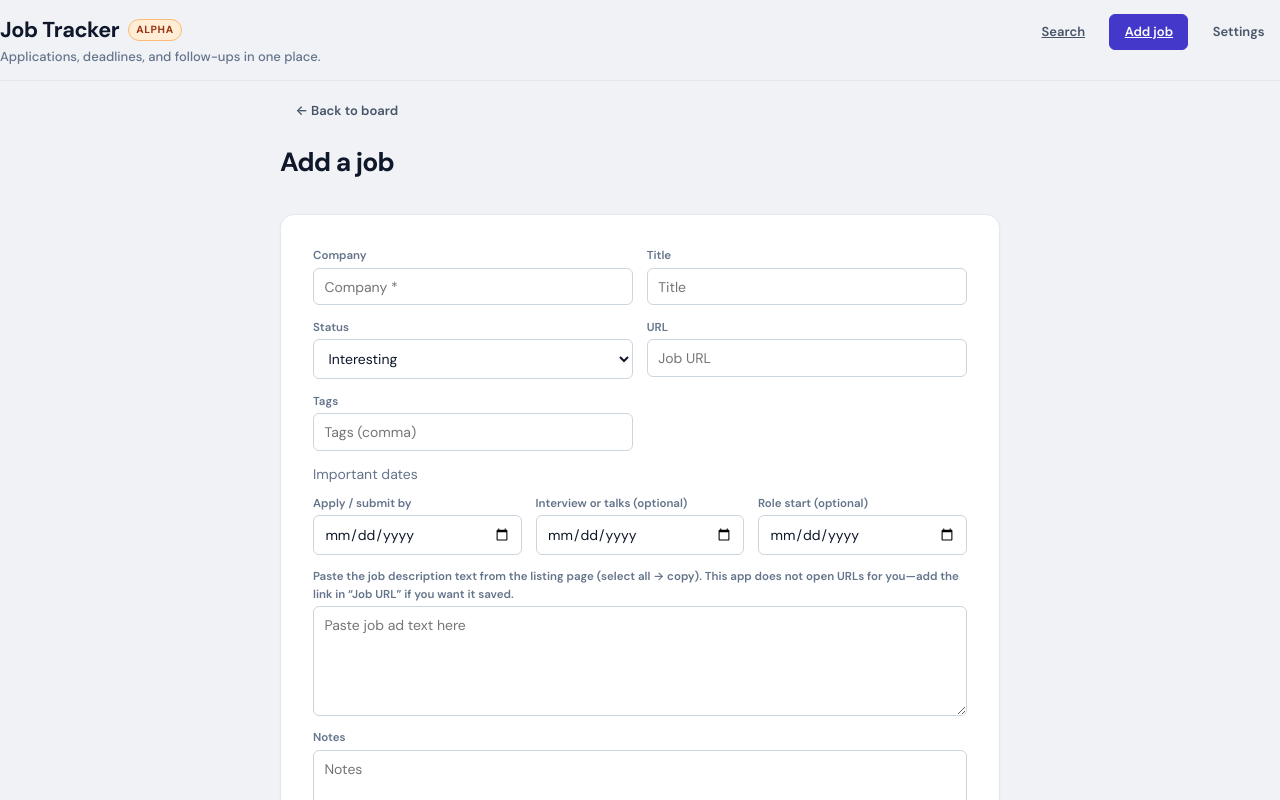
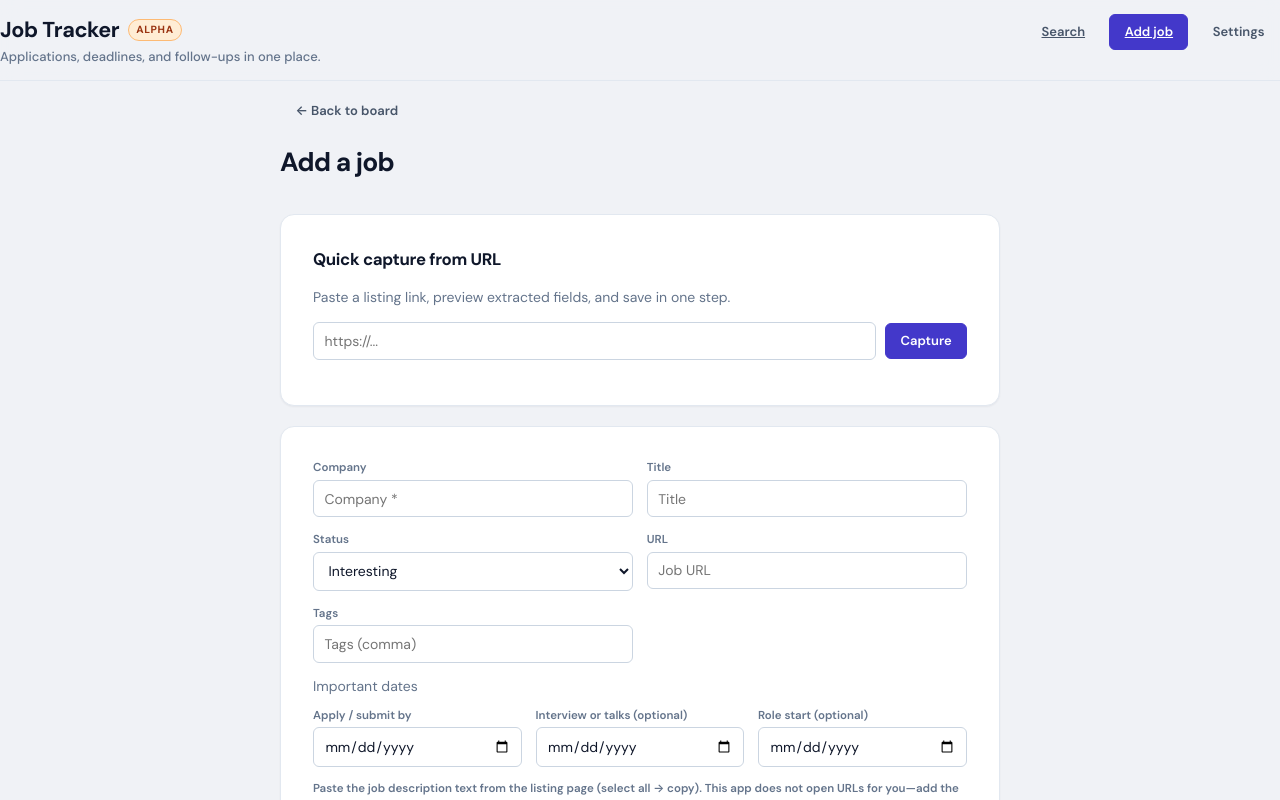
Before and after one commit to eikrad/Job-Tracker, a React (Vite) app: page /jobs/new in a window 1280 px wide. Shown: the top 800 px of the page. Built offline with nearby package versions, Linux system fonts and the light colour scheme.

Commit message:
feat(capture): add quick URL capture flow on Add Job page
Introduce a one-step capture bar with editable preview, URL validation, extraction fallback handling, and save-as-Interesting flow to reduce browser-to-app switching.

```diff
--- a/src/App.css
+++ b/src/App.css
@@ -920,6 +920,18 @@ pre {
   letter-spacing: -0.03em;
 }
 
+.captureCard {
+  margin-bottom: var(--space-lg);
+}
+
+.captureInputRow {
+  margin: var(--space-sm) 0 var(--space-md);
+}
+
+.captureInputRow input {
+  flex: 1;
+}
+
 .extractError {
   margin-top: var(--space-md);
   line-height: 1.45;
--- /dev/null
+++ b/src/features/capture/UrlCaptureCard.tsx
@@ -0,0 +1,155 @@
+import { useMemo, useState } from "react";
+import { fetchJobSearchResultPageText } from "../../lib/tauriApi";
+import type { NewJob } from "../../lib/types";
+import type { ExtractJobInfoResult } from "../extraction/extractJobInfo";
+import { en } from "../../i18n/en";
+import { createBaseCaptureDraft, normalizeCaptureUrl } from "./urlCapture";
+
+type CaptureState = "idle" | "fetching" | "extracted" | "failed" | "saved";
+
+type Props = {
+  statuses: string[];
+  onExtract: (rawText: string) => Promise<ExtractJobInfoResult>;
+  onSubmit: (payload: NewJob) => Promise<boolean>;
+};
+
+function mergeDraft(base: NewJob, partial: Partial<NewJob>): NewJob {
+  const next = { ...base };
+  for (const [key, value] of Object.entries(partial)) {
+    if (value == null) continue;
+    if (typeof value === "string" && !value.trim()) continue;
+    (next as Record<string, unknown>)[key] = value;
+  }
+  return next;
+}
+
+export function UrlCaptureCard({ statuses, onExtract, onSubmit }: Props) {
+  const defaultStatus = useMemo(() => statuses[0] ?? "Interesting", [statuses]);
+  const [urlInput, setUrlInput] = useState("");
+  const [state, setState] = useState<CaptureState>("idle");
+  const [error, setError] = useState("");
+  const [fetchWarning, setFetchWarning] = useState("");
+  const [draft, setDraft] = useState<NewJob | null>(null);
+
+  async function handleCapture() {
+    setError("");
+    setFetchWarning("");
+    const normalizedUrl = normalizeCaptureUrl(urlInput);
+    if (!normalizedUrl) {
+      setState("failed");
+      setDraft(null);
+      setError(en.capture.invalidUrl);
+      return;
+    }
+
+    setState("fetching");
+    let rawText: string | undefined;
+    try {
+      const fetched = await fetchJobSearchResultPageText(normalizedUrl);
+      if (fetched.trim()) rawText = fetched.trim();
+    } catch {
+      setFetchWarning(en.capture.fetchFallbackHint);
+    }
+
+    let nextDraft = createBaseCaptureDraft(normalizedUrl, defaultStatus);
+    if (rawText) {
+      nextDraft = { ...nextDraft, raw_text: rawText };
+      const extracted = await onExtract(rawText);
+      if (extracted.ok) {
+        nextDraft = mergeDraft(nextDraft, extracted.partial);
+      } else {
+        setFetchWarning((prev) => prev || extracted.error || en.capture.extractFallbackHint);
+      }
+    }
+
+    setDraft(nextDraft);
+    setState("extracted");
+  }
+
+  async function handleSave() {
+    if (!draft) return;
+    if (!draft.company.trim()) {
+      setError(en.capture.companyRequired);
+      return;
+    }
+    if (!draft.url?.trim()) {
+      setError(en.capture.urlRequired);
+      return;
+    }
+    setError("");
+    const ok = await onSubmit(draft);
+    if (!ok) return;
+    setState("saved");
+    setUrlInput("");
+    setDraft(null);
+    setFetchWarning("");
+  }
+
+  return (
+    <section className="card captureCard">
+      <h2>{en.capture.title}</h2>
+      <p className="muted">{en.capture.subtitle}</p>
+      <div className="row captureInputRow">
+        <input
+          value={urlInput}
+          onChange={(e) => setUrlInput(e.target.value)}
+          placeholder={en.capture.urlPlaceholder}
+          aria-label={en.capture.urlAriaLabel}
+        />
+        <button
+          type="button"
+          className="btn btnPrimary"
+          onClick={() => void handleCapture()}
+          disabled={state === "fetching"}
+        >
+          {state === "fetching" ? en.capture.capturing : en.capture.capture}
+        </button>
+      </div>
+
+      {fetchWarning && <p className="muted">{fetchWarning}</p>}
+      {error && <p className="error">{error}</p>}
+      {state === "saved" && <p className="muted">{en.capture.saved}</p>}
+
+      {draft && (
+        <div className="card card--nested">
+          <p className="cardTitle">{en.capture.previewTitle}</p>
+          <div className="grid">
+            <label className="fieldLabelStack">
+              <span className="fieldLabelText">{en.capture.companyLabel}</span>
+              <input
+                value={draft.company}
+                onChange={(e) => setDraft((prev) => (prev ? { ...prev, company: e.target.value } : prev))}
+              />
+            </label>
+            <label className="fieldLabelStack">
+              <span className="fieldLabelText">{en.capture.titleLabel}</span>
+              <input
+                value={draft.title ?? ""}
+                onChange={(e) => setDraft((prev) => (prev ? { ...prev, title: e.target.value } : prev))}
+              />
+            </label>
+            <label className="fieldLabelStack">
+              <span className="fieldLabelText">{en.capture.locationLabel}</span>
+              <input
+                value={draft.workplace_city ?? ""}
+                onChange={(e) => setDraft((prev) => (prev ? { ...prev, workplace_city: e.target.value } : prev))}
+              />
+            </label>
+            <label className="fieldLabelStack">
+              <span className="fieldLabelText">{en.capture.sourceLabel}</span>
+              <input
+                value={draft.source ?? ""}
+                onChange={(e) => setDraft((prev) => (prev ? { ...prev, source: e.target.value } : prev))}
+              />
+            </label>
+          </div>
+          <div className="row">
+            <button type="button" className="btn btnPrimary" onClick={() => void handleSave()}>
+              {en.capture.saveAsInteresting}
+            </button>
+          </div>
+        </div>
+      )}
+    </section>
+  );
+}
--- /dev/null
+++ b/src/features/capture/urlCapture.ts
@@ -0,0 +1,31 @@
+import type { NewJob } from "../../lib/types";
+
+export function normalizeCaptureUrl(input: string): string | null {
+  const trimmed = input.trim();
+  if (!trimmed) return null;
+  try {
+    const parsed = new URL(trimmed);
+    if (parsed.protocol !== "http:" && parsed.protocol !== "https:") return null;
+    return parsed.toString();
+  } catch {
+    return null;
+  }
+}
+
+export function sourceFromUrl(url: string): string | undefined {
+  try {
+    const hostname = new URL(url).hostname.toLowerCase();
+    return hostname.startsWith("www.") ? hostname.slice(4) : hostname;
+  } catch {
+    return undefined;
+  }
+}
+
+export function createBaseCaptureDraft(url: string, status: string): NewJob {
+  return {
+    company: "",
+    status,
+    url,
+    source: sourceFromUrl(url),
+  };
+}
--- a/src/i18n/en.ts
+++ b/src/i18n/en.ts
@@ -85,6 +85,26 @@ export const en = {
   addJobPage: {
     title: "Add a job",
     back: "Back to board",
+  },
+  capture: {
+    title: "Quick capture from URL",
+    subtitle: "Paste a listing link, preview extracted fields, and save in one step.",
+    urlPlaceholder: "https://...",
+    urlAriaLabel: "Job listing URL",
+    capture: "Capture",
+    capturing: "Capturing...",
+    previewTitle: "Capture preview",
+    companyLabel: "Company",
+    titleLabel: "Title",
+    locationLabel: "Location",
+    sourceLabel: "Source",
+    saveAsInteresting: "Save as Interesting",
+    invalidUrl: "Enter a valid job URL (http or https).",
+    fetchFallbackHint: "Could not fetch the page text. You can still complete the fields manually.",
+    extractFallbackHint: "Could not auto-extract fields. You can still complete the fields manually.",
+    companyRequired: "Company is required before saving.",
+    urlRequired: "URL is required before saving.",
+    saved: "Captured and saved.",
   },
   alerts: {
     duplicateConfirm: "Possible duplicate found. Save anyway?",
@@ -218,7 +238,7 @@ export const en = {
     viewFullDetails: "Full details",
   },
   jobDetailPage: {
-    back: "← Back",
+    back: "Back",
     editJob: "Edit",
     deleteJob: "Delete",
     sectionOverview: "Overview",
--- a/src/pages/AddJobPage.tsx
+++ b/src/pages/AddJobPage.tsx
@@ -1,5 +1,6 @@
 import { Link, useLocation, useNavigate } from "react-router-dom";
 import { JobForm } from "../features/jobs/JobForm";
+import { UrlCaptureCard } from "../features/capture/UrlCaptureCard";
 import { useJobTracker } from "../context/JobTrackerContext";
 import { en } from "../i18n/en";
 
@@ -22,6 +23,7 @@ export function AddJobPage() {
         </Link>
         <h1 className="addJobPageTitle">{en.addJobPage.title}</h1>
       </div>
+      <UrlCaptureCard statuses={statuses} onExtract={onExtract} onSubmit={onSubmit} />
       <JobForm
         statuses={statuses}
         onSubmit={onSubmit}
```
Also changed, not shown: 1 other file (tests, documents, lock files or other folders).
